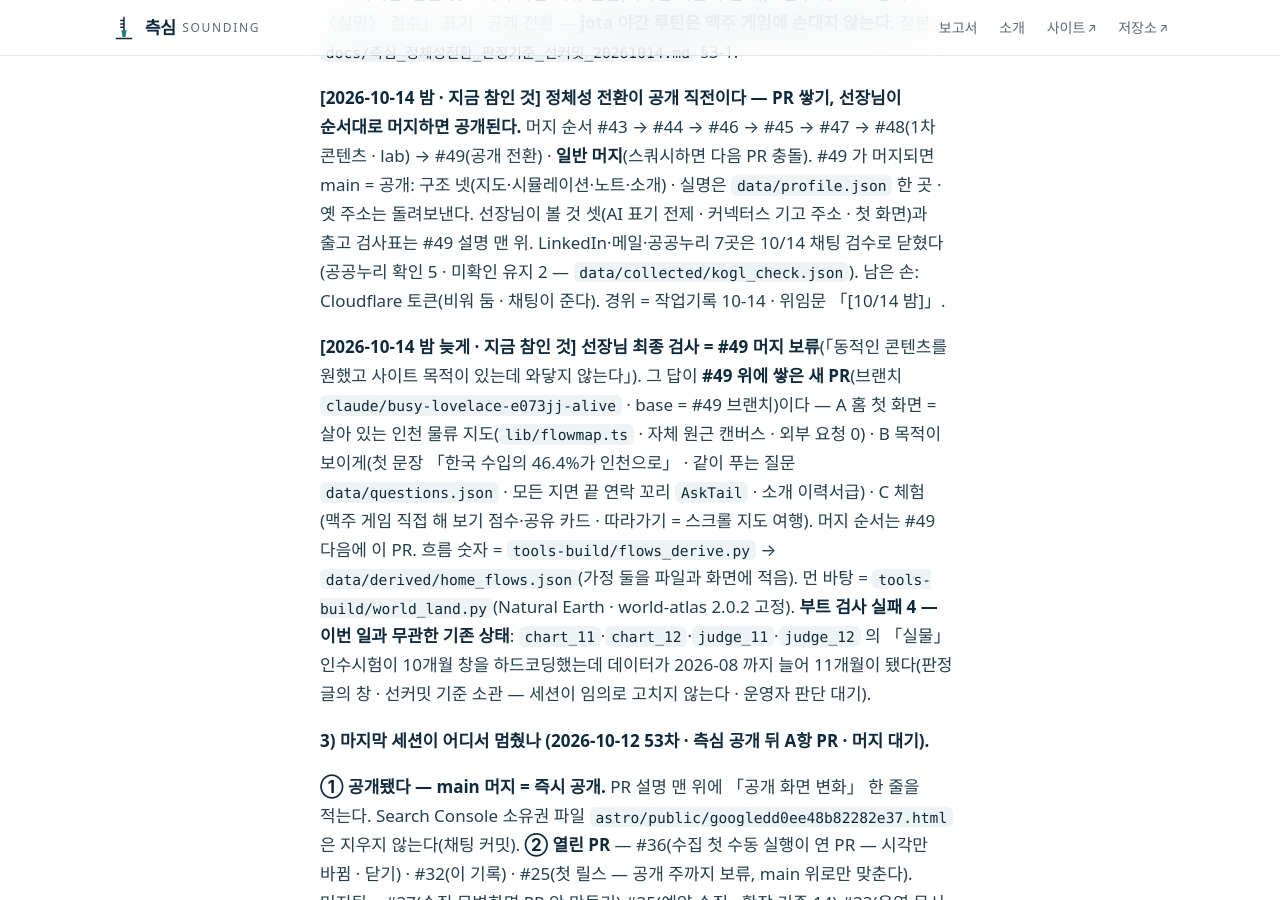
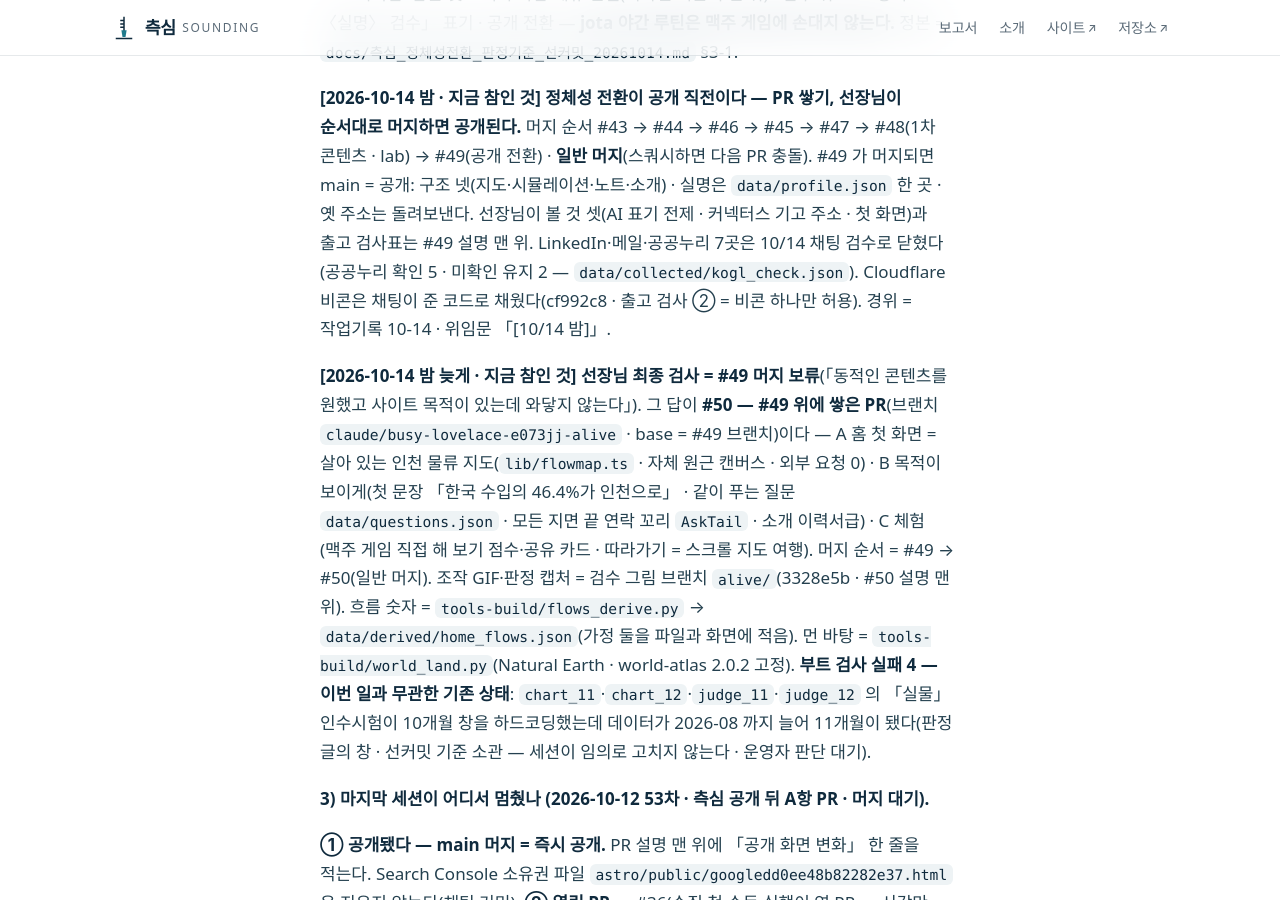
Before and after one commit to jisangj03-dev/incheon-port-analysis, a Jekyll site: the page built from docs/STATUS.md, in a window 1280 px wide and 900 px high, scrolled down 1383 px. Built offline with Jekyll 4.4.1, drawn with Linux system fonts in a browser that asks for light colours; some web fonts are replaced; our own code applies the rules of GitHub Pages for plain Markdown files.

Commit message:
기록 — #50(살아 있는 사이트) 열림 · Cloudflare 비콘 채움 · STATUS · 위임문 갱신 2
Co-Authored-By: Claude Opus 5.5 <noreply@anthropic.com>
Claude-Session: https://claude.ai/code/session_01L59oEoiMW7KHoJRFFkcN4Q

```diff
--- a/docs/STATUS.md
+++ b/docs/STATUS.md
@@ -33,9 +33,9 @@ A 는 이쪽이 지금 할 수 있는 것, C 는 아직 안 본 축이다.
 **[2026-10-14 밤 · 지금 참인 것] 정체성 전환이 공개 직전이다 — PR 쌓기, 선장님이 순서대로 머지하면 공개된다.**
 머지 순서 #43 → #44 → #46 → #45 → #47 → #48(1차 콘텐츠 · lab) → #49(공개 전환) · **일반 머지**(스쿼시하면 다음 PR 충돌).
 #49 가 머지되면 main = 공개: 구조 넷(지도·시뮬레이션·노트·소개) · 실명은 `data/profile.json` 한 곳 · 옛 주소는 돌려보낸다.
-선장님이 볼 것 셋(AI 표기 전제 · 커넥터스 기고 주소 · 첫 화면)과 출고 검사표는 #49 설명 맨 위. LinkedIn·메일·공공누리 7곳은 10/14 채팅 검수로 닫혔다(공공누리 확인 5 · 미확인 유지 2 — `data/collected/kogl_check.json`). 남은 손: Cloudflare 토큰(비워 둠 · 채팅이 준다). 경위 = 작업기록 10-14 · 위임문 「[10/14 밤]」.
+선장님이 볼 것 셋(AI 표기 전제 · 커넥터스 기고 주소 · 첫 화면)과 출고 검사표는 #49 설명 맨 위. LinkedIn·메일·공공누리 7곳은 10/14 채팅 검수로 닫혔다(공공누리 확인 5 · 미확인 유지 2 — `data/collected/kogl_check.json`). Cloudflare 비콘은 채팅이 준 코드로 채웠다(cf992c8 · 출고 검사 ② = 비콘 하나만 허용). 경위 = 작업기록 10-14 · 위임문 「[10/14 밤]」.
 
-**[2026-10-14 밤 늦게 · 지금 참인 것] 선장님 최종 검사 = #49 머지 보류**(「동적인 콘텐츠를 원했고 사이트 목적이 있는데 와닿지 않는다」). 그 답이 **#49 위에 쌓은 새 PR**(브랜치 `claude/busy-lovelace-e073jj-alive` · base = #49 브랜치)이다 — A 홈 첫 화면 = 살아 있는 인천 물류 지도(`lib/flowmap.ts` · 자체 원근 캔버스 · 외부 요청 0) · B 목적이 보이게(첫 문장 「한국 수입의 46.4%가 인천으로」 · 같이 푸는 질문 `data/questions.json` · 모든 지면 끝 연락 꼬리 `AskTail` · 소개 이력서급) · C 체험(맥주 게임 직접 해 보기 점수·공유 카드 · 따라가기 = 스크롤 지도 여행). 머지 순서는 #49 다음에 이 PR. 흐름 숫자 = `tools-build/flows_derive.py` → `data/derived/home_flows.json`(가정 둘을 파일과 화면에 적음). 먼 바탕 = `tools-build/world_land.py`(Natural Earth · world-atlas 2.0.2 고정).
+**[2026-10-14 밤 늦게 · 지금 참인 것] 선장님 최종 검사 = #49 머지 보류**(「동적인 콘텐츠를 원했고 사이트 목적이 있는데 와닿지 않는다」). 그 답이 **#50 — #49 위에 쌓은 PR**(브랜치 `claude/busy-lovelace-e073jj-alive` · base = #49 브랜치)이다 — A 홈 첫 화면 = 살아 있는 인천 물류 지도(`lib/flowmap.ts` · 자체 원근 캔버스 · 외부 요청 0) · B 목적이 보이게(첫 문장 「한국 수입의 46.4%가 인천으로」 · 같이 푸는 질문 `data/questions.json` · 모든 지면 끝 연락 꼬리 `AskTail` · 소개 이력서급) · C 체험(맥주 게임 직접 해 보기 점수·공유 카드 · 따라가기 = 스크롤 지도 여행). 머지 순서 = #49 → #50(일반 머지). 조작 GIF·판정 캡처 = 검수 그림 브랜치 `alive/`(3328e5b · #50 설명 맨 위). 흐름 숫자 = `tools-build/flows_derive.py` → `data/derived/home_flows.json`(가정 둘을 파일과 화면에 적음). 먼 바탕 = `tools-build/world_land.py`(Natural Earth · world-atlas 2.0.2 고정).
 **부트 검사 실패 4 — 이번 일과 무관한 기존 상태**: `chart_11`·`chart_12`·`judge_11`·`judge_12` 의 「실물」 인수시험이 10개월 창을 하드코딩했는데 데이터가 2026-08 까지 늘어 11개월이 됐다(판정 글의 창 · 선커밋 기준 소관 — 세션이 임의로 고치지 않는다 · 운영자 판단 대기).
 
 **3) 마지막 세션이 어디서 멈췄나 (2026-10-12 53차 · 측심 공개 뒤 A항 PR · 머지 대기).**
```
Also changed, not shown: docs/위임문_다음세션_20261012.md (+3 -0 lines).
